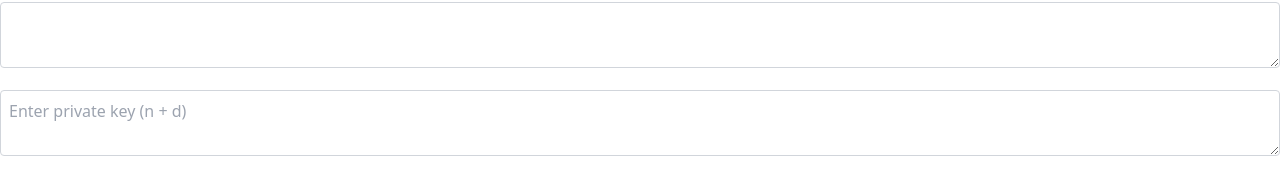
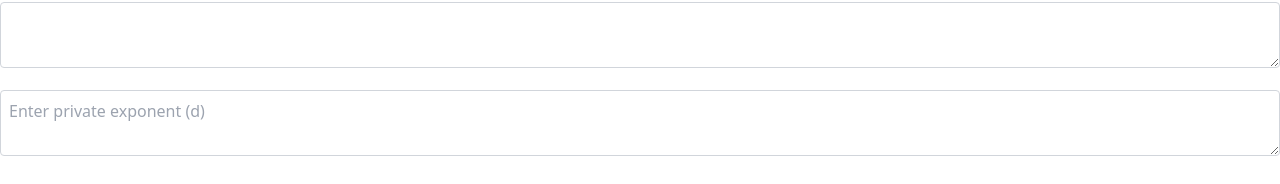
Before and after one commit to Trevor5008/rsa-cipher-demo, a React (Vite) app in the folder frontend/: page / in a window 1280 px wide. Shown: the part 352-536 px from the top of the page. Built offline with nearby package versions, Linux system fonts and the light colour scheme.

Commit message:
Changed private key input to 'd' only (draws 'n' from public key input)

```diff
--- a/frontend/src/App.jsx
+++ b/frontend/src/App.jsx
@@ -4,14 +4,14 @@ import { useState, useEffect } from "react";
 function App() {
    const [publicExp, setPublicExp] = useState(null);
    const [publicKey, setPublicKey] = useState({ n: "", e: publicExp});
-   const [privateKey, setPrivateKey] = useState({ n: "", d: "" });
+   const [privateKey, setPrivateKey] = useState({ n: publicKey.n || "", d: "" });
    const [phrase, setPhrase] = useState("");
    const [showPhrase, setShowPhrase] = useState(false);
    const [encryptedPhrase, setEncryptedPhrase] = useState("");
    const [decryptedPhrase, setDecryptedPhrase] = useState("");
 
    useEffect(() => {
-      setPhrase("This is a random phrase to encrypt");
+      setPhrase("This ain't it, chief!");
       setPublicExp(65537);
    }, []);
 
@@ -28,9 +28,9 @@ function App() {
    }
 
    const handlePrivateKeyChange = (event) => {
+      setDecryptedPhrase("")
       const { value } = event.target;
-      const d = value.slice(publicKey.n.length);
-      setPrivateKey({ ...privateKey, n: publicKey.n, d });
+      setPrivateKey({ ...privateKey, n: publicKey.n, d: value });
    };
 
    const handleEncrypt = () => {
@@ -47,7 +47,6 @@ function App() {
             setEncryptedPhrase(phrase);
          })
          .catch((error) => {
-            setEncryptedPhrase("This ain't it chief");
             console.error("Error encrypting the phrase:", error);
          });
    };
@@ -108,8 +107,8 @@ function App() {
             <label htmlFor="e">Public Exp (e)</label>
             <input
                type="text"
-               id=""
-               name=""
+               id="publicExp"
+               name="publicExp"
                value={publicKey.e || ""}
                onChange={handlePublicExpChange}
                placeholder="Enter public exponent (e)"
@@ -136,8 +135,8 @@ function App() {
             name="privateKey"
             id="privateKey"
             className="border border-gray-300 p-2 rounded w-full mb-4"
-            placeholder="Enter private key (n + d)"
-            value={privateKey.n + privateKey.d}
+            placeholder="Enter private exponent (d)"
+            value={privateKey.d || ""}
             onChange={handlePrivateKeyChange}
          />
          <button
```
Also changed, not shown: 1 other file (tests, documents, lock files or other folders).
